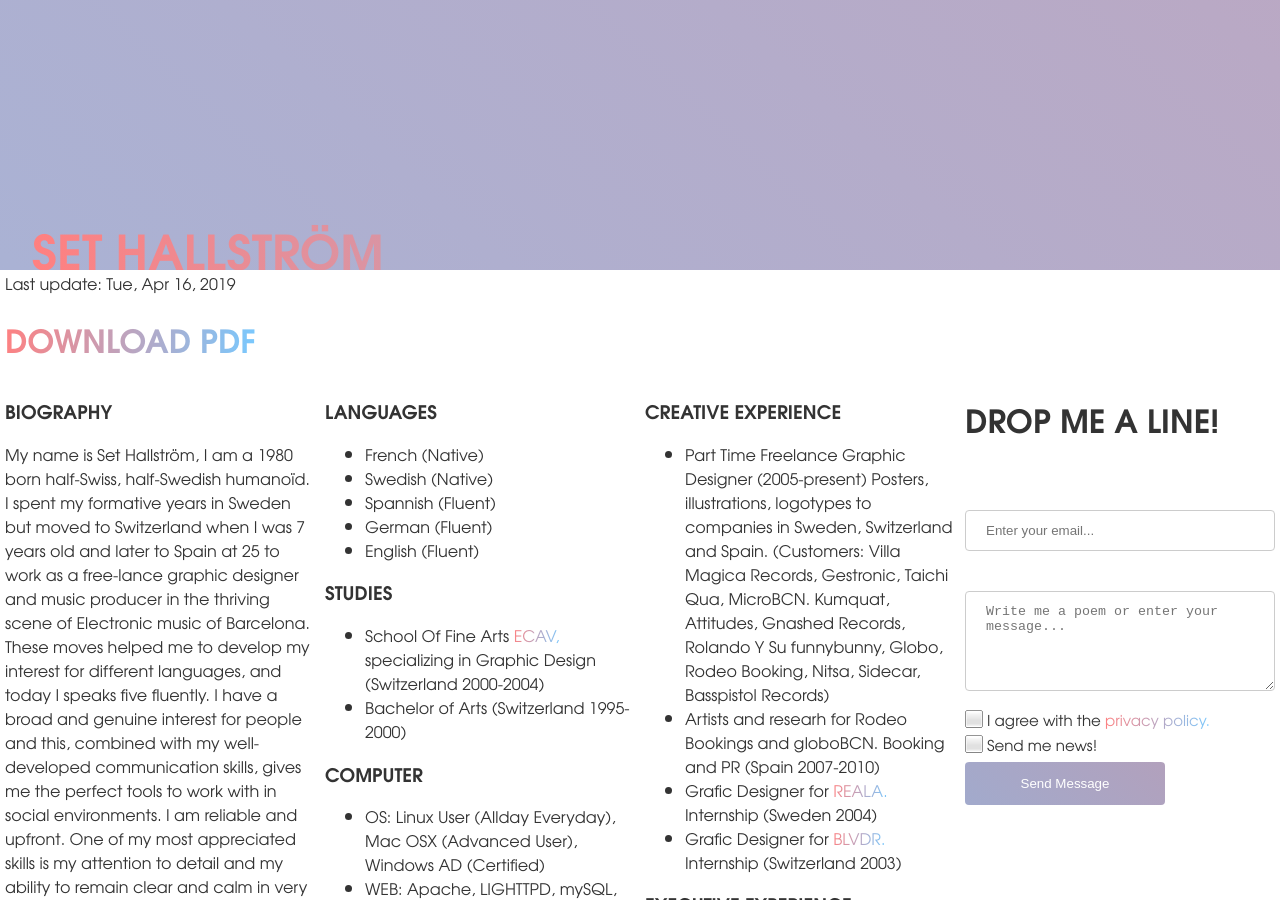
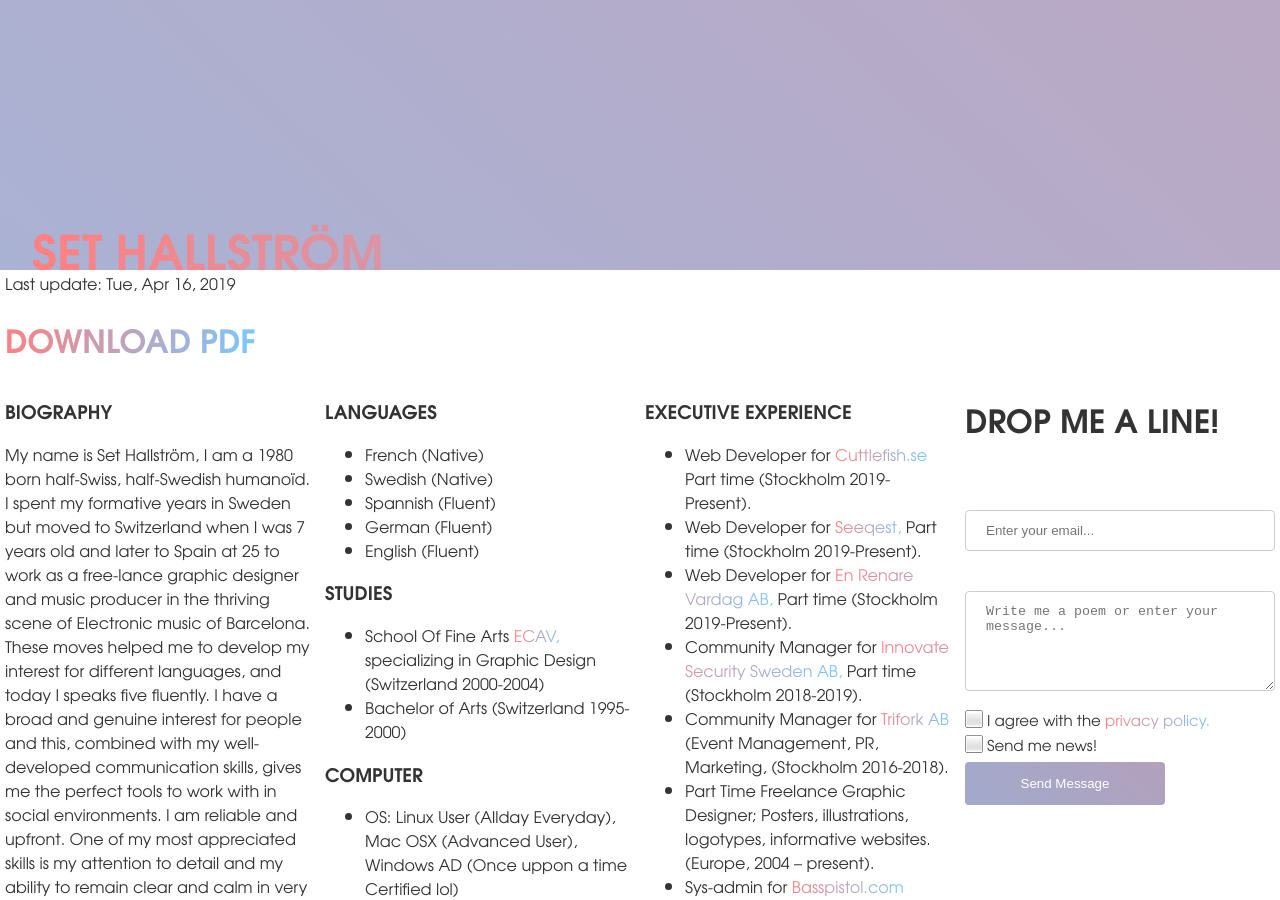
Before and after one commit to Sakrecoer/set.hallstrom, a Jekyll site: the page built from cv.html, in a window 1280 px wide and 900 px high. Built offline with Jekyll 4.4.1, drawn with Linux system fonts in a browser that asks for light colours; comment, search, counter and statistics services are not loaded; some of the changed text lies outside the part shown.

Commit message:
Updated 'cv.html' via CloudCannon

```diff
--- a/cv.html
+++ b/cv.html
@@ -35,12 +35,10 @@ sitemap: true
     </ul>
     <h3>COMPUTER</h3>
     <ul>
-        <li class="pargraphe">OS: Linux User (Allday Everyday), Mac OSX (Advanced User), Windows AD (Certified)</li>
-        <li class="pargraphe">WEB: Apache, LIGHTTPD, mySQL, HTML, CSS, Icecast2, Liquidsoap.</li>
-        <li class="pargraphe">SOFTWARE: Office (LibreOffice), Gimp, Blender3D, Ardour, Inkscape, Scribus, Adobe Suit, Quark Express, etc, etc...</li>
+        <li class="pargraphe">OS: Linux User (Allday Everyday), Mac OSX (Advanced User), Windows AD (Once uppon a time Certified lol)</li>
+        <li class="pargraphe">WEB: Nginx, Apache, LIGHTTPD, mySQL, HTML, CSS, Icecast2, Liquidsoap.</li>
+        <li class="pargraphe">SOFTWARE: Did i say Free software?</li>
     </ul>
-</div>
-<div class="editable column">
     <h3>CREATIVE EXPERIENCE</h3>
     <ul>
         <li class="pargraphe">Part Time Freelance Graphic Designer (2005-present) Posters, illustrations, logotypes to companies in Sweden, Switzerland and Spain. (Customers: Villa Magica Records, Gestronic, Taichi Qua, MicroBCN. Kumquat, Attitudes, Gnashed Records, Rolando Y Su funnybunny, Globo, Rodeo Booking, Nitsa, Sidecar, Basspistol Records)</li>
@@ -48,8 +46,11 @@ sitemap: true
         <li class="pargraphe">Grafic Designer for <a target="" href="https://reala.se">REALA.</a> Internship (Sweden 2004)</li>
         <li class="pargraphe">Grafic Designer for <a target="" href="https://blvdr.ch">BLVDR.</a> Internship (Switzerland 2003)</li>
     </ul>
+</div>
+<div class="editable column">
     <h3>EXECUTIVE EXPERIENCE</h3>
     <ul>
+        <li class="pargraphe">Web Developer for <a target="_blank" href="https://www.cuttlefish.se">Cuttlefish.se</a> Part time (Stockholm 2019-Present).</li>
         <li class="pargraphe">Web Developer for <a target="_blank" href="https://www.seeqest.com">Seeqest, </a>Part time (Stockholm 2019-Present).</li>
         <li class="pargraphe">Web Developer for <a href="https://enrenarevardag.se">En Renare Vardag AB, </a>Part time (Stockholm 2019-Present).</li>
         <li class="pargraphe">Community Manager for <a href="https://www.innovatesecurity.se/">Innovate Security Sweden AB, </a>Part time (Stockholm 2018-2019).</li>
```
